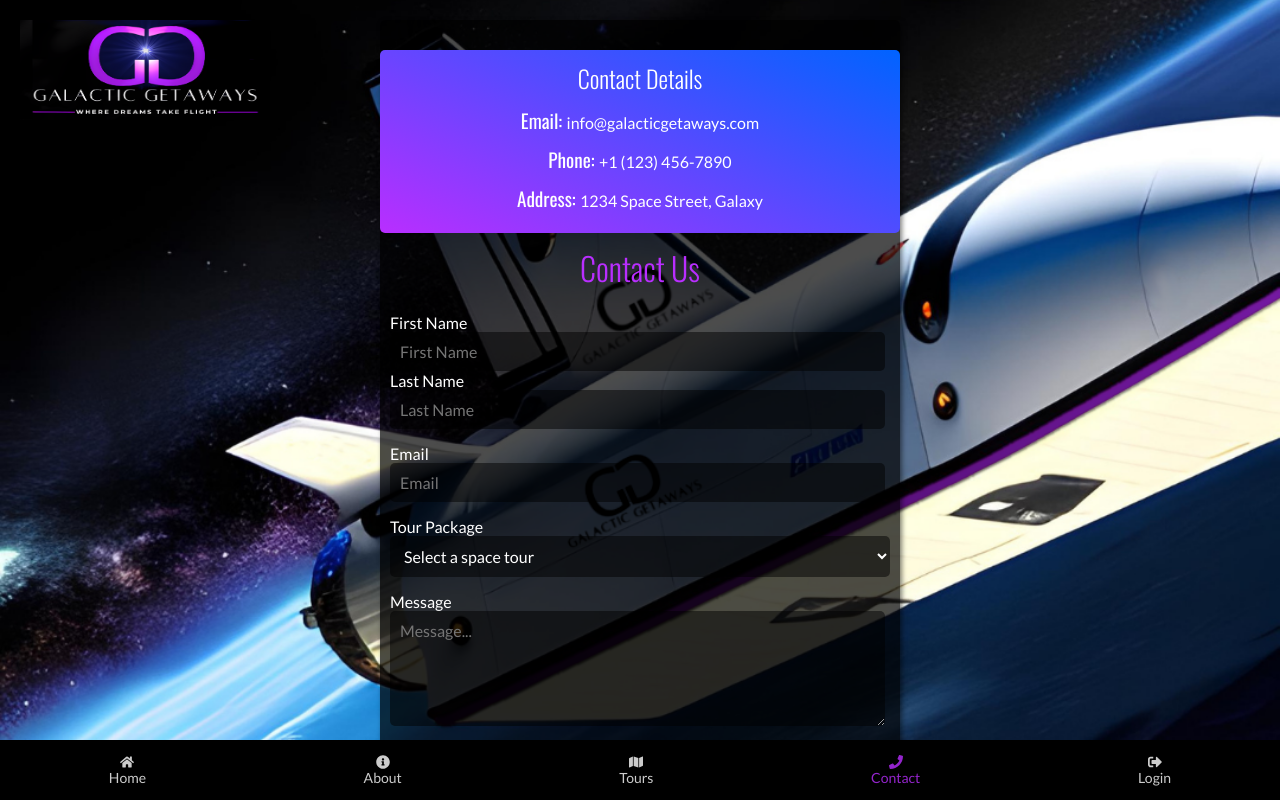
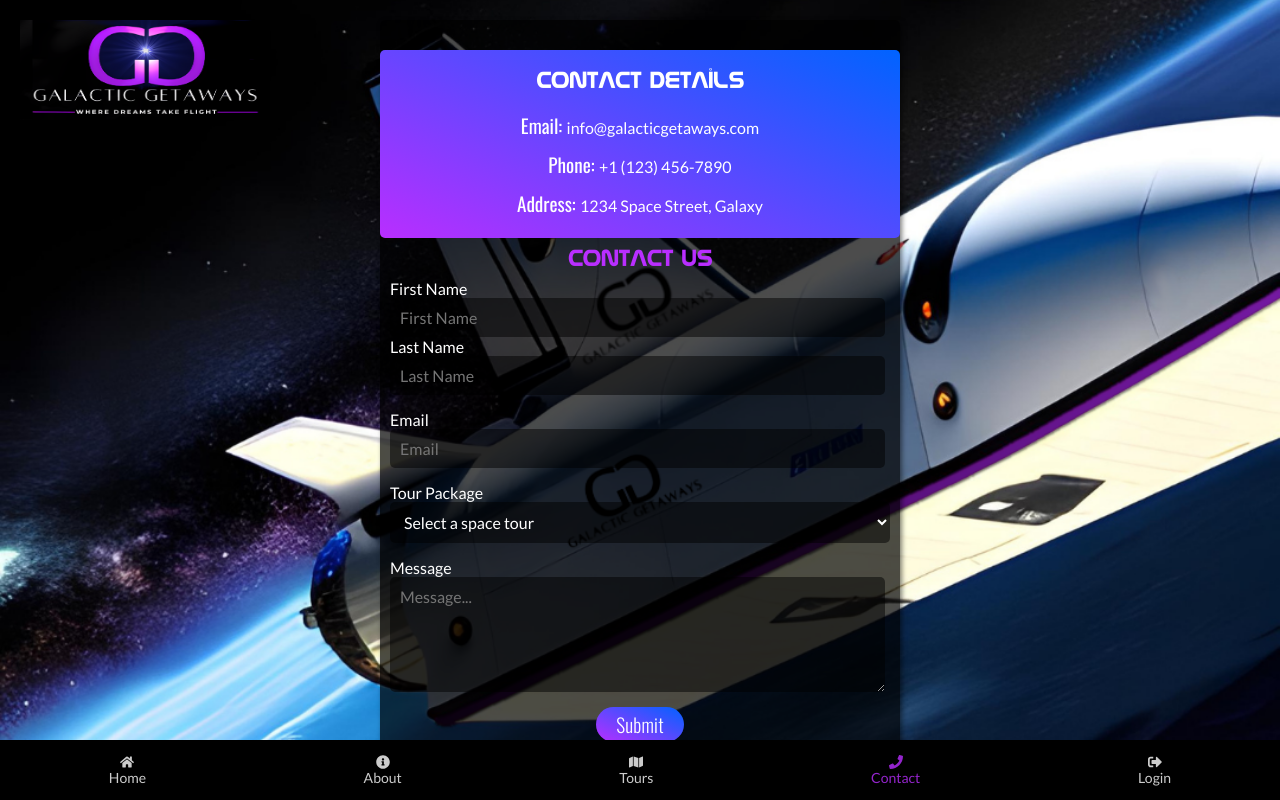
Before and after one commit to KSheridan86/GalacticGetaways, a React (Create React App) app: page /contact in a window 1280 px wide. Built offline with nearby package versions, Linux system fonts and the light colour scheme; no server answers.

Commit message:
changes during meeting

```diff
--- a/src/components/AccountDesktop.js
+++ b/src/components/AccountDesktop.js
@@ -5,7 +5,7 @@ const AccountDesktop = () => {
     <div className="wireframe-container">
       <div className="main-content desktop-view">
         <div className="account-page-desktop">
-          <h1 className="account-heading">Account Page</h1>
+          <h1 className="intro-head">Account Page</h1>
           <div className="user-info">
             <div className="avatar-container">
               <img src="avatar-placeholder.png" alt="Avatar" className="avatar" />
--- a/src/styles/App.css
+++ b/src/styles/App.css
@@ -184,6 +184,7 @@ z-index: 100 !important;
 .logo{
 width: 100%;
 z-index: 100;
+height: 190px;
 }
 
 /* HOME */
@@ -248,9 +249,11 @@ z-index: 100;
   margin:10px 0 0  0;
   font-size: 1.7em;
   font-weight: 40;
+  text-transform: uppercase;
 }
 .intro-content {
   text-align: center;
+  padding: 0 .8rem;
 
 }
 .mapbtn {
--- a/src/views/Account.js
+++ b/src/views/Account.js
@@ -95,7 +95,7 @@ const AccountPage = () => {
        <div className="logo-container">
         <img src={logo} alt="logo Image" className="logo" />
       </div>
-      <h1 className="account-heading">Account Page</h1>
+      <h1 className="intro-head">Account Page</h1>
       {user && (
         <div className="user-info">
           <div className="edit-button">
--- a/src/views/Contact.js
+++ b/src/views/Contact.js
@@ -79,13 +79,13 @@ const Contact = () => {
       )}
       <div className="form-container">
       <div className="contact-details">
-        <h2>Contact Details</h2>
+        <h2 className="intro-head">Contact Details</h2>
         <p><span className='oswald'>Email: </span> <a className='con-link' href='mailto:info@galacticgetaways.com' target="_blank"> info@galacticgetaways.com</a></p>
         <p><span className='oswald'> Phone: </span> <a className='con-link' href='tel:+1 (123) 456-7890' target="_blank"> +1 (123) 456-7890</a></p>
         <p><span className='oswald'> Address: </span><a className='con-link' href="https://www.google.com/maps/search/?api=1&query=28.5729,-80.6490" target="_blank"> 1234 Space Street, Galaxy</a></p>
       </div>
         <form className="contact-form" onSubmit={handleSubmit}>
-          <h1>Contact Us</h1>
+          <h1 className="intro-head">Contact Us</h1>
           <div className="form-group name">
             <div className="name-group">
               <label htmlFor="fname">First Name</label>
--- a/src/views/Home.js
+++ b/src/views/Home.js
@@ -76,9 +76,9 @@ const Home = () => {
           Your browser does not support the video tag.
         </video>
       </div>
-      <div className="button-container">
+      {/* <div className="button-container">
        <Link to='/wfd'> <button>Start Your Space Adventure</button></Link>
-      </div>
+      </div> */}
       <div className="home-content">
       {info.map((name, index) => (
          <div  key={index} className={`point ${index === info.length - 1 ? 'last-item' : ''}`}>
```
Also changed, not shown: src/components/Wireframe.js (deleted, +0 -13 lines).
